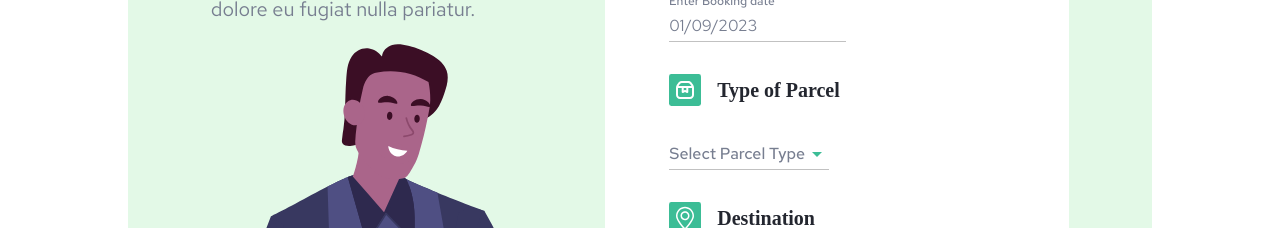
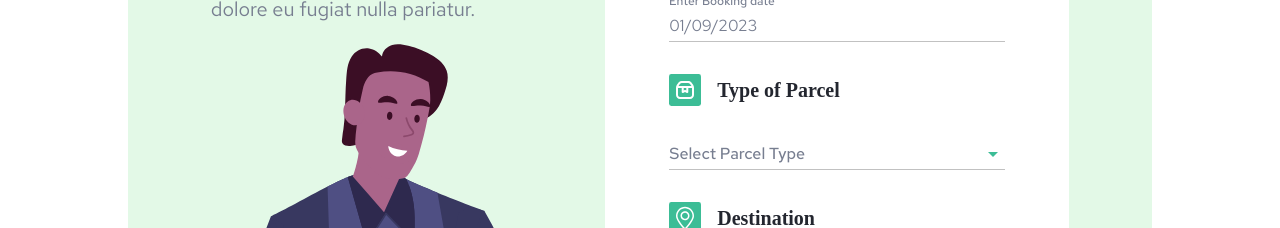
Before and after one commit to Yomna-J/fastbox, a React (Create React App) app: page / in a window 1280 px wide. Shown: the part 2940-3168 px from the top of the page. Built offline with nearby package versions, Linux system fonts and the light colour scheme; a web font is replaced by a local one.

Commit message:
Done  - Fixed textfield fullwidth

```diff
--- a/src/components/ui/PriceForm.jsx
+++ b/src/components/ui/PriceForm.jsx
@@ -78,6 +78,7 @@ const PriceForm = () => {
             <TextField
               // InputLabelProps={{ shrink: false }}
               variant="standard"
+              fullWidth
               displayEmpty
               {...params}
               sx={{
@@ -126,7 +127,7 @@ const PriceForm = () => {
           Type of Parcel
         </Typography>
       </Box>
-      <FormControl className="data-field">
+      <FormControl className="data-field" fullWidth>
         <Select
           variant="standard"
           value={parcelType}
```
